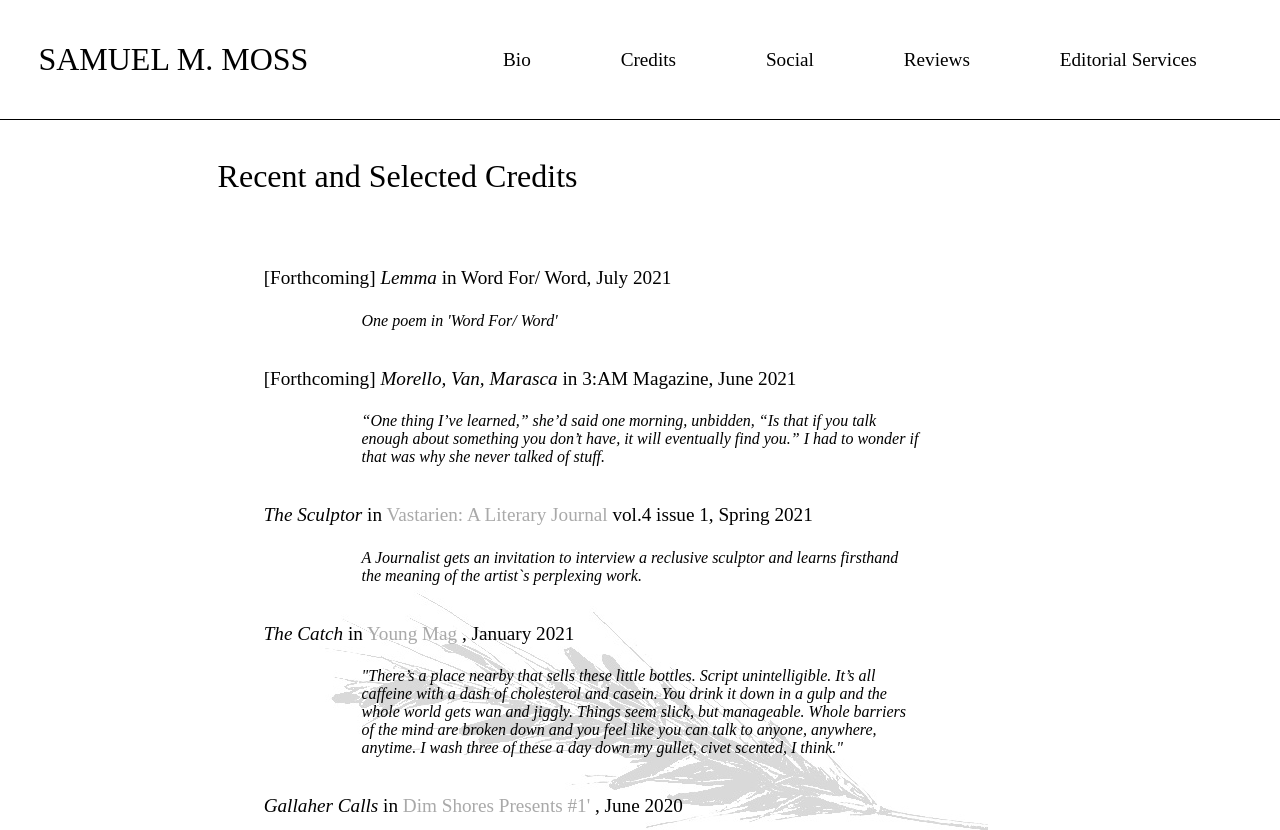
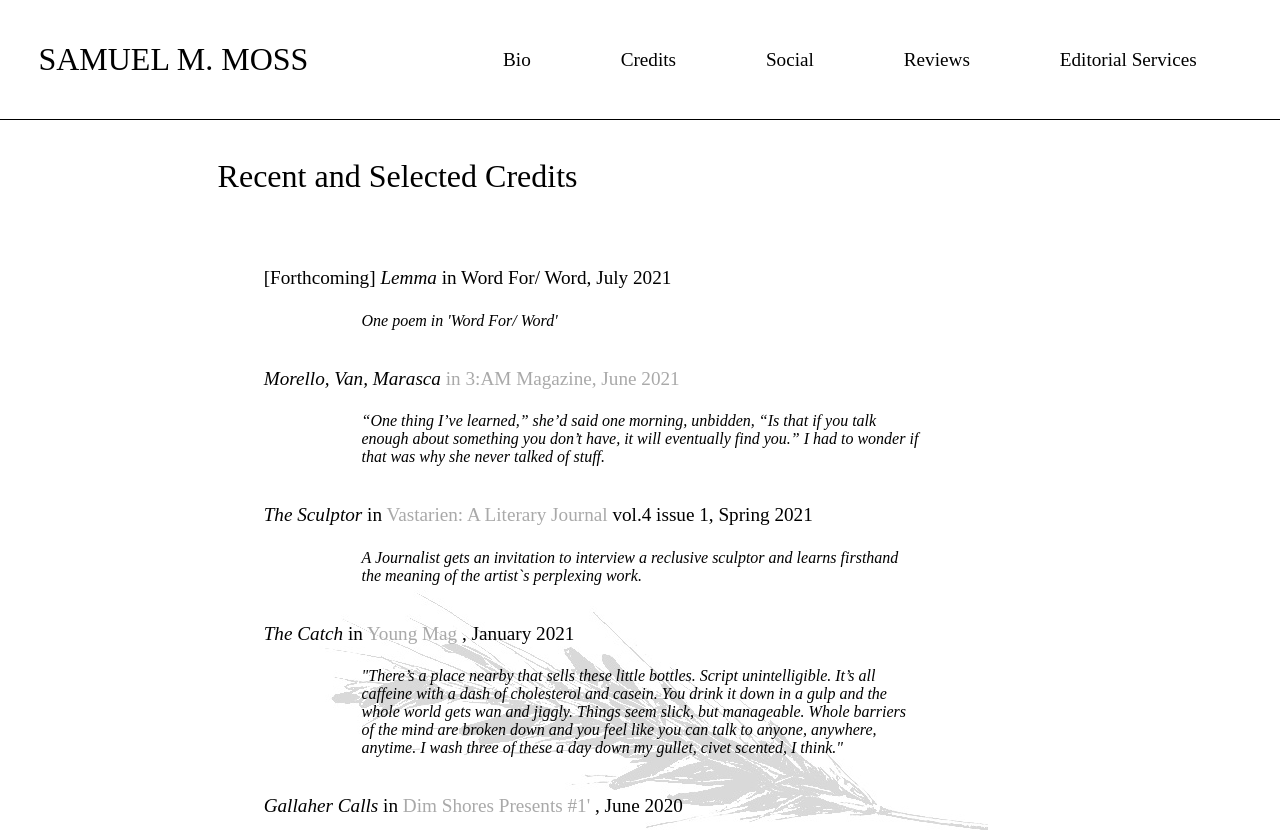
Before and after one commit to perfidiousscript/home_page, a Next.js app: page /credits in a window 1280 px wide. Shown: the top 830 px of the page. Built offline with nearby package versions, Linux system fonts and the light colour scheme.

Commit message:
adds 3AM link to morello credit

```diff
--- a/public/credits.js
+++ b/public/credits.js
@@ -10,9 +10,10 @@ export const credits = [
   },
   {
     title: [
-      "[Forthcoming]",
       <i> Morello, Van, Marasca </i>,
-      "in 3:AM Magazine, June 2021",
+      <a href="https://www.3ammagazine.com/3am/morello-van-marasca/">
+        in 3:AM Magazine, June 2021
+      </a>,
     ],
     quote:
       "“One thing I’ve learned,” she’d said one morning, unbidden, “Is that if you talk enough about something you don’t have, it will eventually find you.” I had to wonder if that was why she never talked of stuff.",
```
